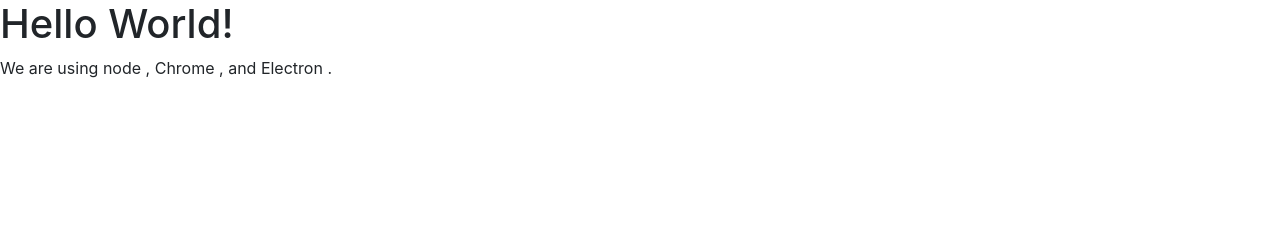
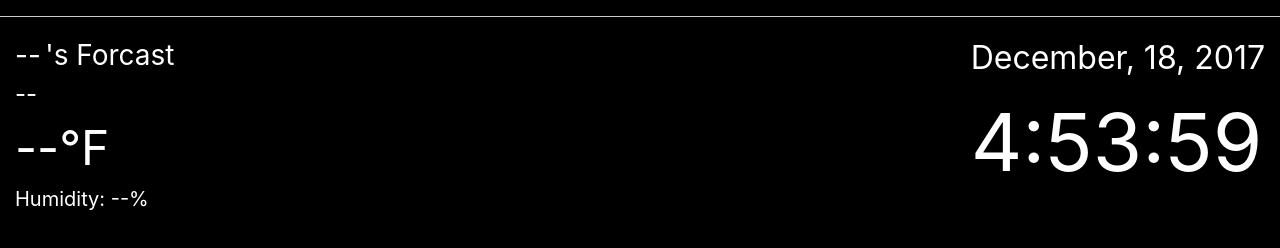
Before and after one commit to kevinsal03/mirror-ui, a website: page index.html in a window 1280 px wide. Drawn offline with nearby package versions, Linux system fonts and the light colour scheme; some icons are missing.

Commit message:
added a lot of stuff, time + date works, weather needs some fixes and adding, more to come

```diff
--- a/index.html
+++ b/index.html
@@ -2,16 +2,136 @@
 <html>
   <head>
     <meta charset="UTF-8">
-    <title>Hello World!</title>
+    <title>Home</title>
+	<meta name="viewport" content="width=device-width, initial-scale=1.0, maximum-scale=1.0, user-scalable=no" />
 	<link rel="stylesheet" href="https://maxcdn.bootstrapcdn.com/bootstrap/4.0.0-beta.2/css/bootstrap.min.css" integrity="sha384-PsH8R72JQ3SOdhVi3uxftmaW6Vc51MKb0q5P2rRUpPvrszuE4W1povHYgTpBfshb" crossorigin="anonymous">
 	<script src="https://maxcdn.bootstrapcdn.com/bootstrap/4.0.0-beta.2/js/bootstrap.min.js" integrity="sha384-alpBpkh1PFOepccYVYDB4do5UnbKysX5WZXm3XxPqe5iKTfUKjNkCk9SaVuEZflJ" crossorigin="anonymous"></script>
 	<script src="https://code.jquery.com/jquery-3.2.1.slim.min.js" integrity="sha384-KJ3o2DKtIkvYIK3UENzmM7KCkRr/rE9/Qpg6aAZGJwFDMVNA/GpGFF93hXpG5KkN" crossorigin="anonymous"></script>
 	<script src="https://cdnjs.cloudflare.com/ajax/libs/popper.js/1.12.3/umd/popper.min.js" integrity="sha384-vFJXuSJphROIrBnz7yo7oB41mKfc8JzQZiCq4NCceLEaO4IHwicKwpJf9c9IpFgh" crossorigin="anonymous"></script>
+	<link rel="stylesheet" href="https://cdnjs.cloudflare.com/ajax/libs/weather-icons/2.0.9/css/weather-icons.css">
+	<script
+			  src="https://code.jquery.com/jquery-3.2.1.js"
+			  integrity="sha256-DZAnKJ/6XZ9si04Hgrsxu/8s717jcIzLy3oi35EouyE="
+			  crossorigin="anonymous"></script>
+	<link rel="stylesheet" href="main.css">
+	<script>
+		function getLocWeather(){
+			updateWeather("--", "--", "--");
+			navigator.geolocation.getCurrentPosition((pos) => {
+			  var lat = pos.coords.latitude;
+			  var lng = pos.coords.longitude;
+			  console.log(lat);
+			  console.log(lng);
+			  getWeather(lat, lng);
+			}, (err) => {
+			  console.log('Geolocation error: ', err);
+			}, {enableHighAccuracy: false});
+		}
+
+		function startTime() {
+			var today = new Date();
+			var h = today.getHours();
+			var m = today.getMinutes();
+			var s = today.getSeconds();
+			m = checkTime(m);
+			s = checkTime(s);
+			h = format12(h);
+			var dd = today.getDate();
+			var month = new Array();
+			month[0] = "January";
+			month[1] = "February";
+			month[2] = "March";
+			month[3] = "April";
+			month[4] = "May";
+			month[5] = "June";
+			month[6] = "July";
+			month[7] = "August";
+			month[8] = "September";
+			month[9] = "October";
+			month[10] = "November";
+			month[11] = "December";
+			var mm = month[today.getMonth()];
+			var yyyy = today.getFullYear();
+			document.getElementById('clock').innerHTML = h + ":" + m + ":" + s;
+			document.getElementById('date').innerHTML = mm + ', ' + dd  + ', ' + yyyy;
+			var t = setTimeout(startTime, 500);
+		}
+
+		function checkTime(i) {
+			if (i < 10) {i = "0" + i};  // add zero in front of numbers < 10
+			return i;
+		}
+		function format12(i) {
+			if (i > 12) {i = i - 12};  // add zero in front of numbers < 10
+			return i;
+		}
+
+		$(document).ready(function(){
+			startTime();
+			getLocWeather();
+			setInterval(function() {
+				getLocWeather();
+			}, 600 * 1000);
+		});
+
+		function updateWeather(ct, cs, ch, ci) {
+			document.getElementById('temp').innerHTML = ct + "°F";
+			document.getElementById('summary').innerHTML = cs;
+			document.getElementById('humidity').innerHTML = ch + "%";
+			document.getElementById('icon').className = ci;
+		}
+
+		function getWeather(lat, lng){
+			console.log("trying to get weather");
+			var dsKey = "f43ec375abdbe7913897c3372c22602a";
+			var darksky = "https://api.darksky.net/forecast/" + dsKey + "/" + lat + "," + lng;
+			console.log(darksky);
+			jQuery.getJSON(darksky, function(data){
+				console.log(data);
+				var ct = data.currently.temperature;
+				var cs = data.currently.summary;
+				var ch = data.currently.humidity * 100;
+				var ci = "wi wi-forecast-io-" + data.currently.icon;
+				updateWeather(ct, cs, ch, ci);
+			});
+		}
+
+		var today = new Date();
+
+
+	</script>
   </head>
   <body>
+  <!--<div>
     <h1>Hello World!</h1>
     We are using node <script>document.write(process.versions.node)</script>,
-    Chrome <script>document.write(process.versions.chrome)</script>,
+    Chrominum <script>document.write(process.versions.chrome)</script>,
     and Electron <script>document.write(process.versions.electron)</script>.
-  </body>
+  </div>-->
+
+  <hr />
+
+  <div class='container-fluid'>
+  	<div class='row'>
+		<div class="col-6">
+			<!--<span style="font-size: 2.5em;">Outside</span> <br />-->
+			<span style="font-size: 1.75em;">--</span>
+			<span style="font-size: 1.75em;">'s Forcast</span><br />
+			<!--<span style="font-size: .8em;">Conditions:</span> <br />-->
+			<span id="icon" style="font-size: 1.5em;"></span>
+			<span id="summary" style="font-size: 1.5em;">--</span> <br />
+			<!--<span style="font-size: .8em;">Outside Temperature:</span> <br />-->
+			<span id="temp" style="font-size: 3em;">--</span> <br />
+			<span style="font-size: 1.25em;">Humidity: </span>
+			<span id="humidity" style="font-size: 1.25em;">--</span> <br />
+		</div>
+		<div class='col-6' style='float: right;'>
+			<div style="float: right;">
+				<span style="font-size: 2em;" id="date">--/--/----</span></br />
+				<span style="font-size: 5em;" id="clock">--:--:--</span>
+			</div>
+		</div>
+	</div>
+  </div>
+
 </html>
--- /dev/null
+++ b/main.css
@@ -0,0 +1,15 @@
+body {
+	background: black;
+	color: white;
+
+}
+hr {
+    display: block;
+    height: 1px;
+    border: 0;
+	border-color: inherit;
+	color: inherit;
+    border-top: 1px solid #ccc;
+    margin: 1em 0;
+    padding: 0;
+}
--- a/main.js
+++ b/main.js
@@ -7,6 +7,10 @@
 let win
 
 function createWindow () {
+  //env variables
+  process.env.GOOGLE_API_KEY = 'AIzaSyCU2hjenZ2pJM4lb6S6M2pNb69j24lQU2M' //google apis
+
+
   // Create the browser window.
   win = new BrowserWindow({width: 800, height: 600, frame: false})
   win.setFullScreen(true); //fullscreen window
@@ -17,6 +21,8 @@
     protocol: 'file:',
     slashes: true
   }))
+
+
 
   // Open the DevTools. (for debug)
   win.webContents.openDevTools()
```
